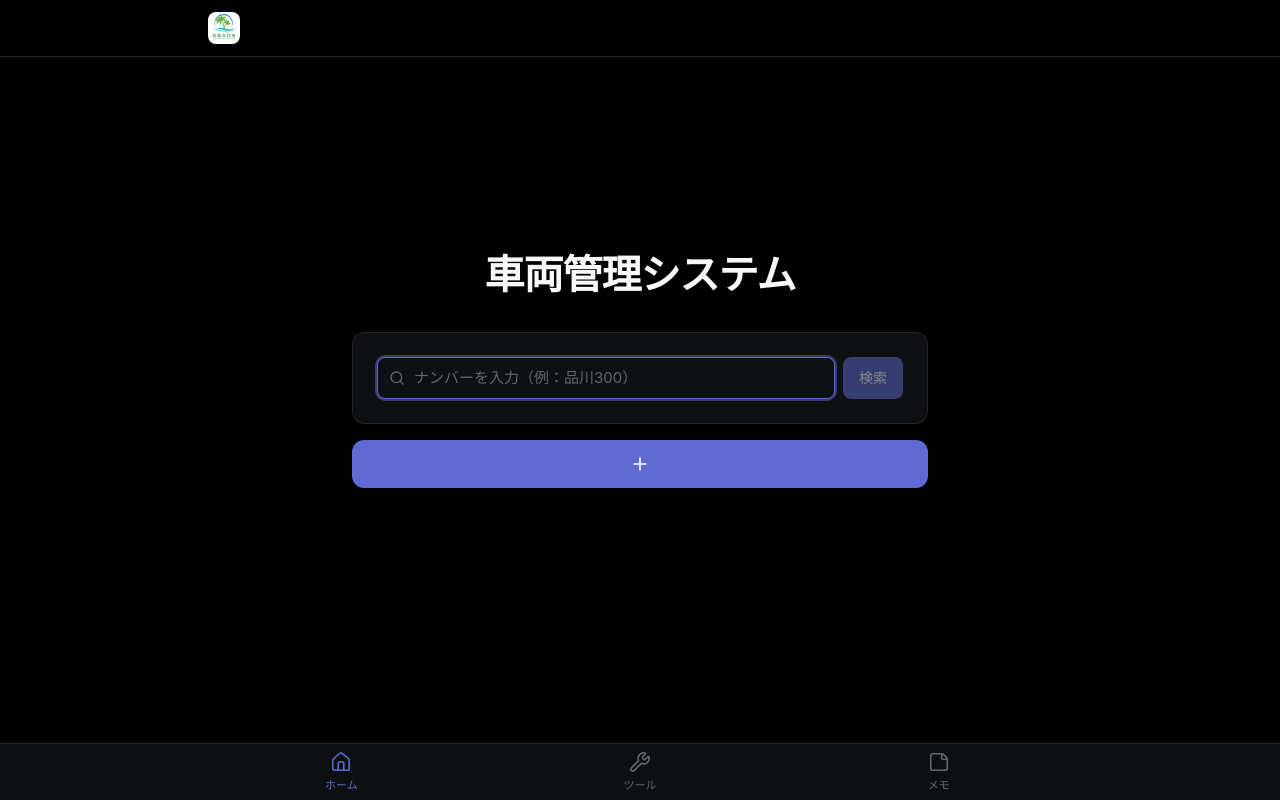
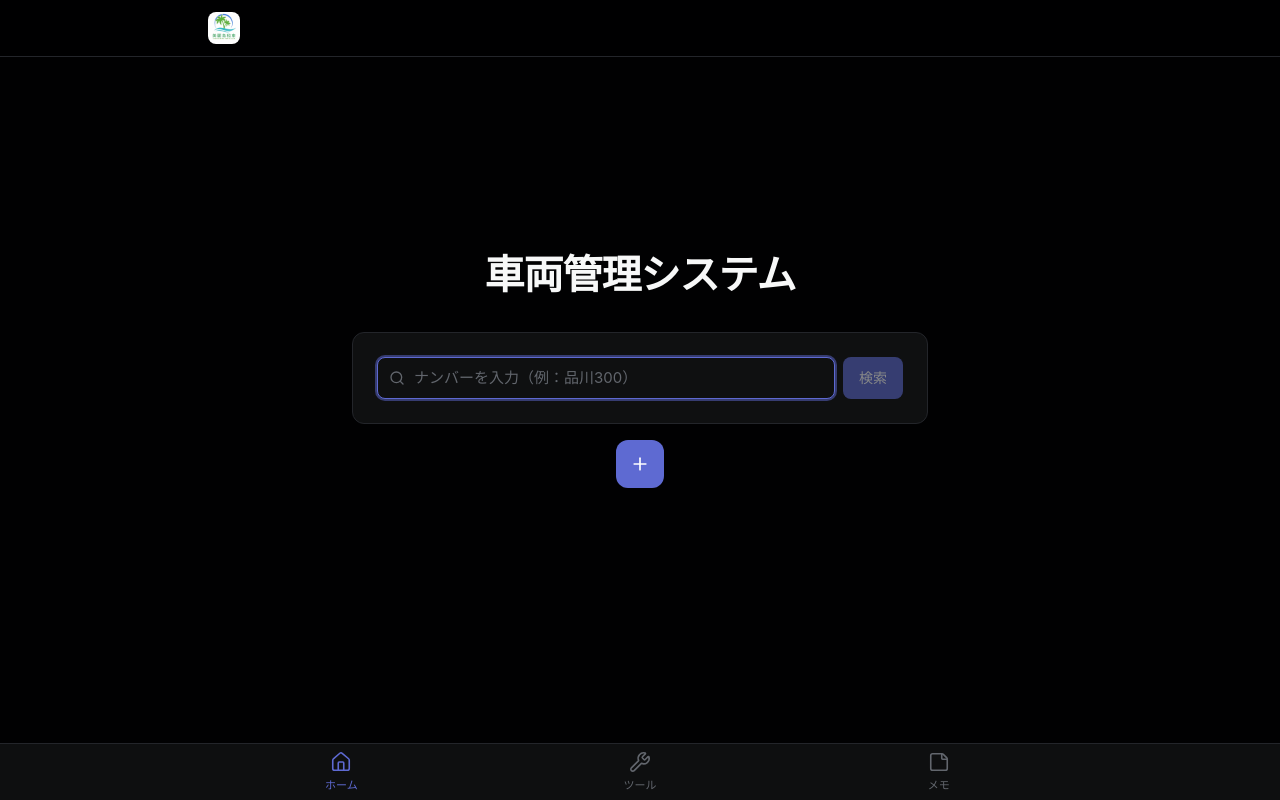
Before and after one commit to wyibol/vehicle-management, a Next.js app: page / in a window 1280 px wide. Built offline with nearby package versions, Linux system fonts and the light colour scheme.

Commit message:
style: ＋ボタンを 48x48 の正方形に変更

```diff
--- a/src/app/page.tsx
+++ b/src/app/page.tsx
@@ -98,12 +98,12 @@ export default function HomePage() {
           </div>
         )}
 
-        <div className="mt-4">
+        <div className="mt-4 flex justify-center">
           <button
             onClick={() => router.push("/vehicles/new")}
             aria-label="新規車両を登録"
             title="新規車両を登録"
-            className="btn-primary w-full rounded-xl py-3.5"
+            className="btn-primary w-12 h-12 rounded-xl p-0"
           >
             <Plus className="w-5 h-5" strokeWidth={2} />
           </button>
```
